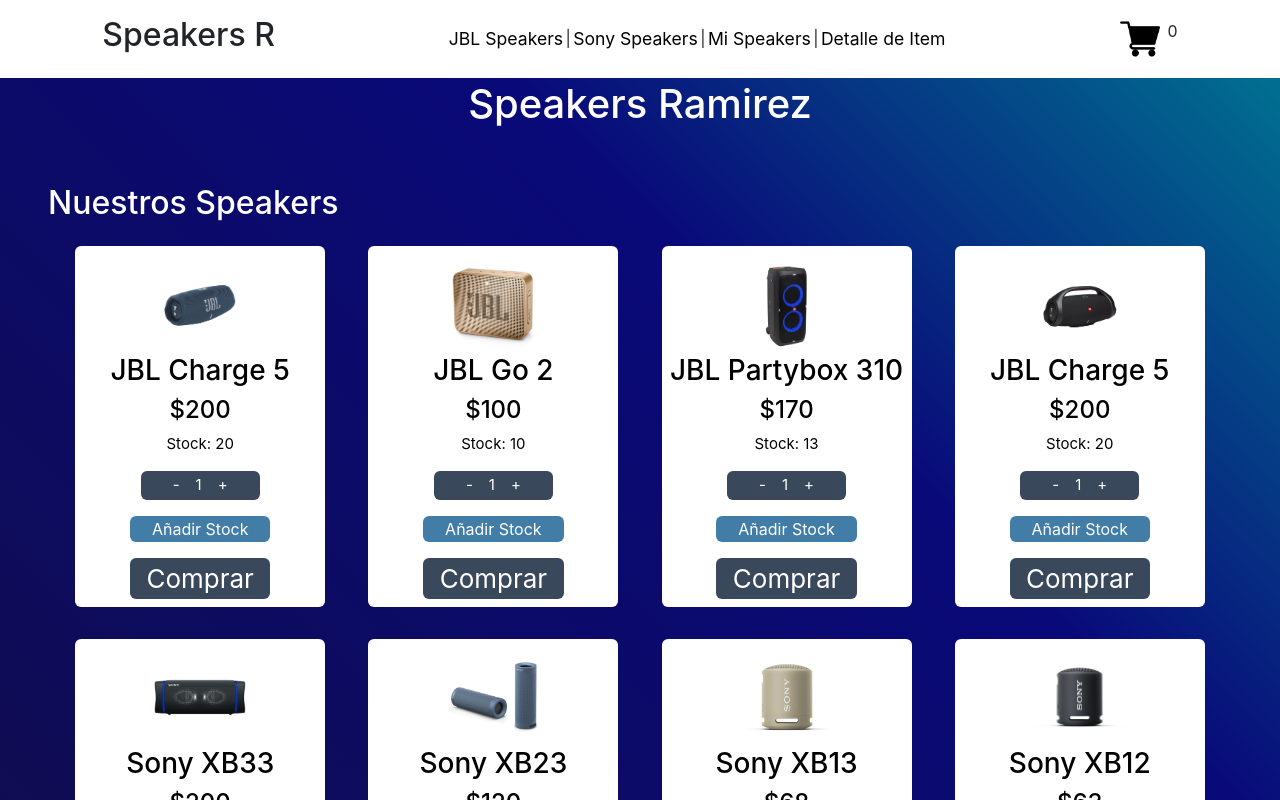
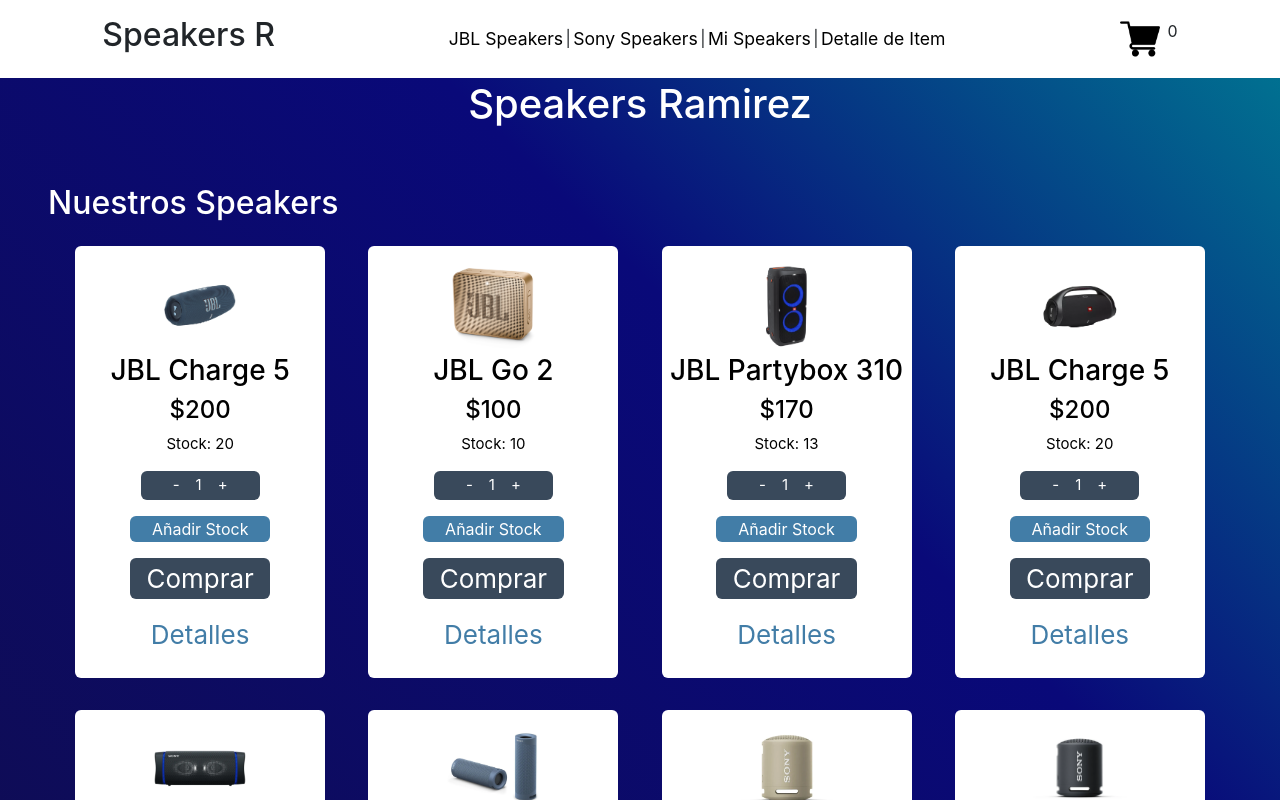
Before and after one commit to GabyDevX/DesafiosReact, a React (Vite) app: page / in a window 1280 px wide. Shown: the top 800 px of the page. Built offline with nearby package versions, Linux system fonts and the light colour scheme.

Commit message:
Se añadió botón de detalle a cada card el cual lleva a su vista de detalle

```diff
--- a/src/components/Card.jsx
+++ b/src/components/Card.jsx
@@ -64,7 +64,6 @@
     display: 'flex',
     justifyContent: 'space-between',
     padding: '0.2rem 2rem',
-
     borderRadius: 6,
     backgroundColor: '#39495b',
     color: '#fff',
@@ -81,13 +80,22 @@
     alignItems: 'center',
     justifyContent: 'center',
   }
+  const styleDetalle = {
+    width: '100%',
+    margin: '1rem 0',
+    padding: '0 2rem',
+    textAlign: 'center',
+    borderRadius: 6,
+    border: 'none',
+    backgroundColor: '#fff',
+    color: '#427da7',
+  }
   return (
     <div style={styles}>
       <Link style={styleLink} to={'/producto/' + product.id}>
         <img src={`/${product.placeHolder}`} style={styleImage} alt="" />
       </Link>
       <h3>{product.nombre}</h3>
-      {/* <p>{product.descripcion}</p> */}
       <h4>${product.precio}</h4>
       <p>Stock: {stock}</p>
       <div style={styleCantidad}>
@@ -105,6 +113,9 @@
       <button onClick={cambiarStock} style={styleButton}>
         Comprar
       </button>
+      <Link to={'/producto/' + product.id}>
+        <button style={styleDetalle}>Detalles</button>
+      </Link>
     </div>
   )
 }
```
